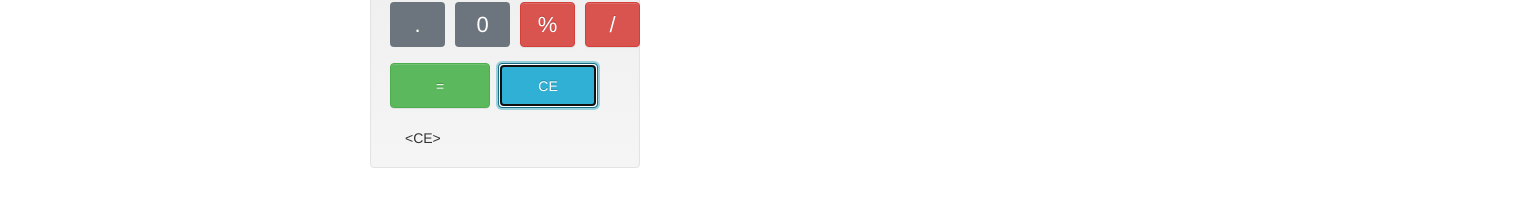
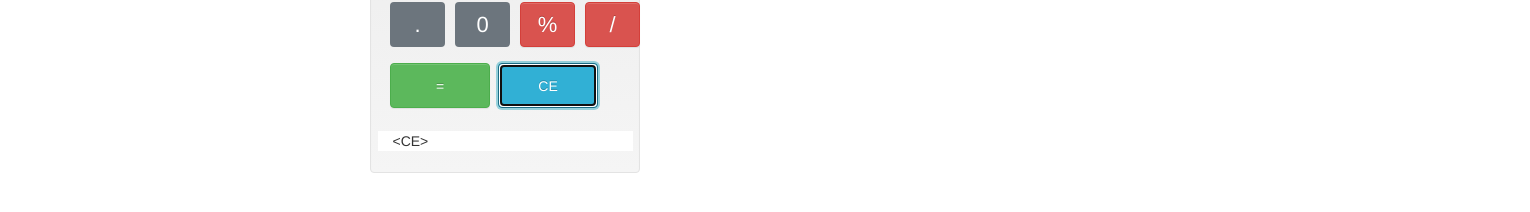
Before and after one commit to lrsonnewend/calculadora-lista7, an Angular app: page / in a window 1280 px wide. Both pictures are taken after a click on the button "CE". Shown: the part 286-498 px from the top of the page, 1530 px wide, since content can reach past the window. Built offline with nearby package versions, Linux system fonts and the light colour scheme.

Commit message:
2 files modified

```diff
--- a/src/app/app.component.html
+++ b/src/app/app.component.html
@@ -27,8 +27,11 @@
               <button type="button" class="operator btn btn-info bttne" (click)="ce()">CE</button>
             </div>
           </div><br>
-          <div class="container">
+          <div class="p-1">
+            <div class="overflow-auto row bg-white" id= "log">
+
             <app-log></app-log>
+          </div>
           </div>
         </form>
       </div>
--- a/src/app/log/log.component.html
+++ b/src/app/log/log.component.html
@@ -1,4 +1,6 @@
 <!--<my-app>loading</my-app>-->
-<div *ngFor="let item of servico.getLogs()">
-  {{ item }}
+<div>
+  <div class="col-12" *ngFor="let item of servico.getLogs()">
+    {{ item }}
+  </div>
 </div>
```
